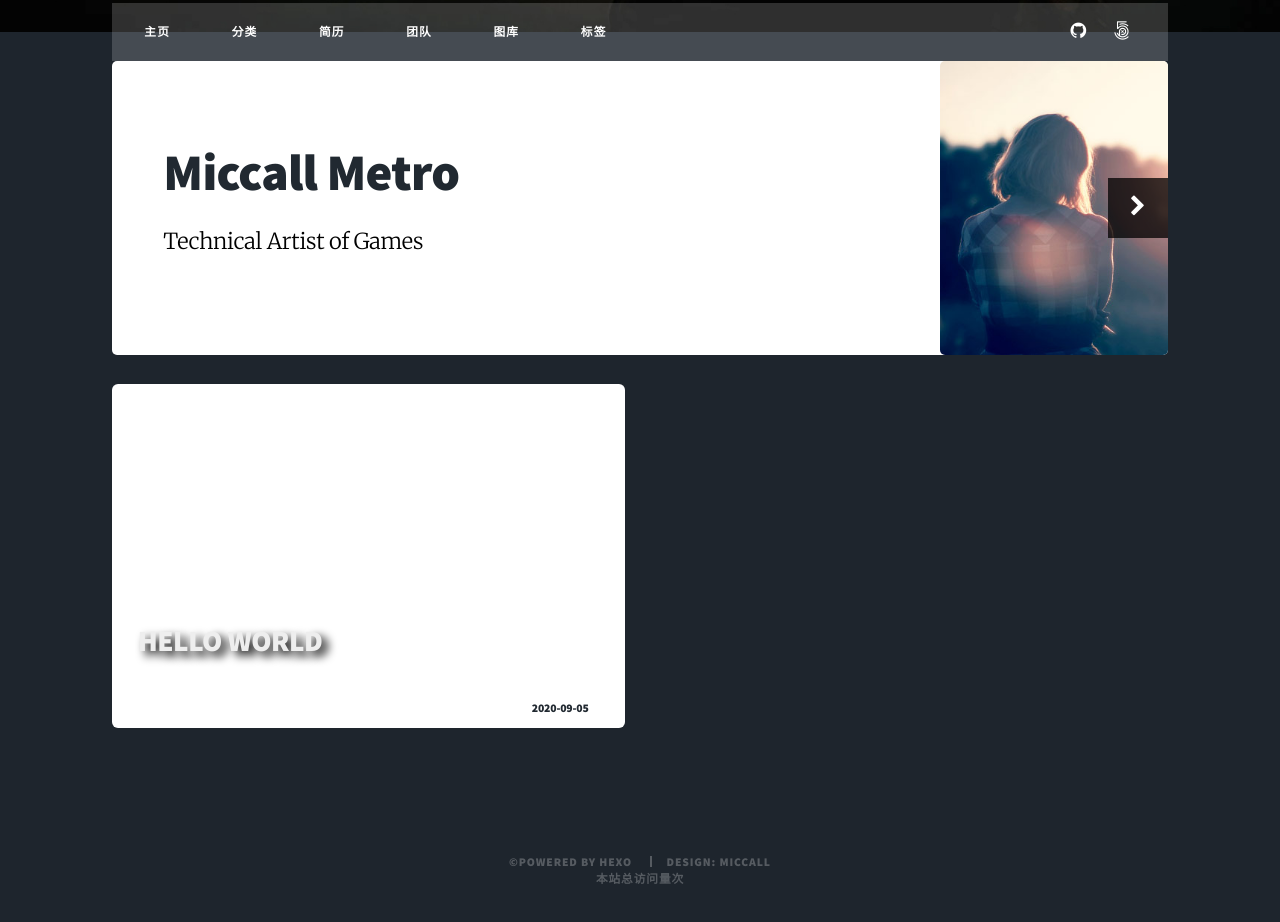
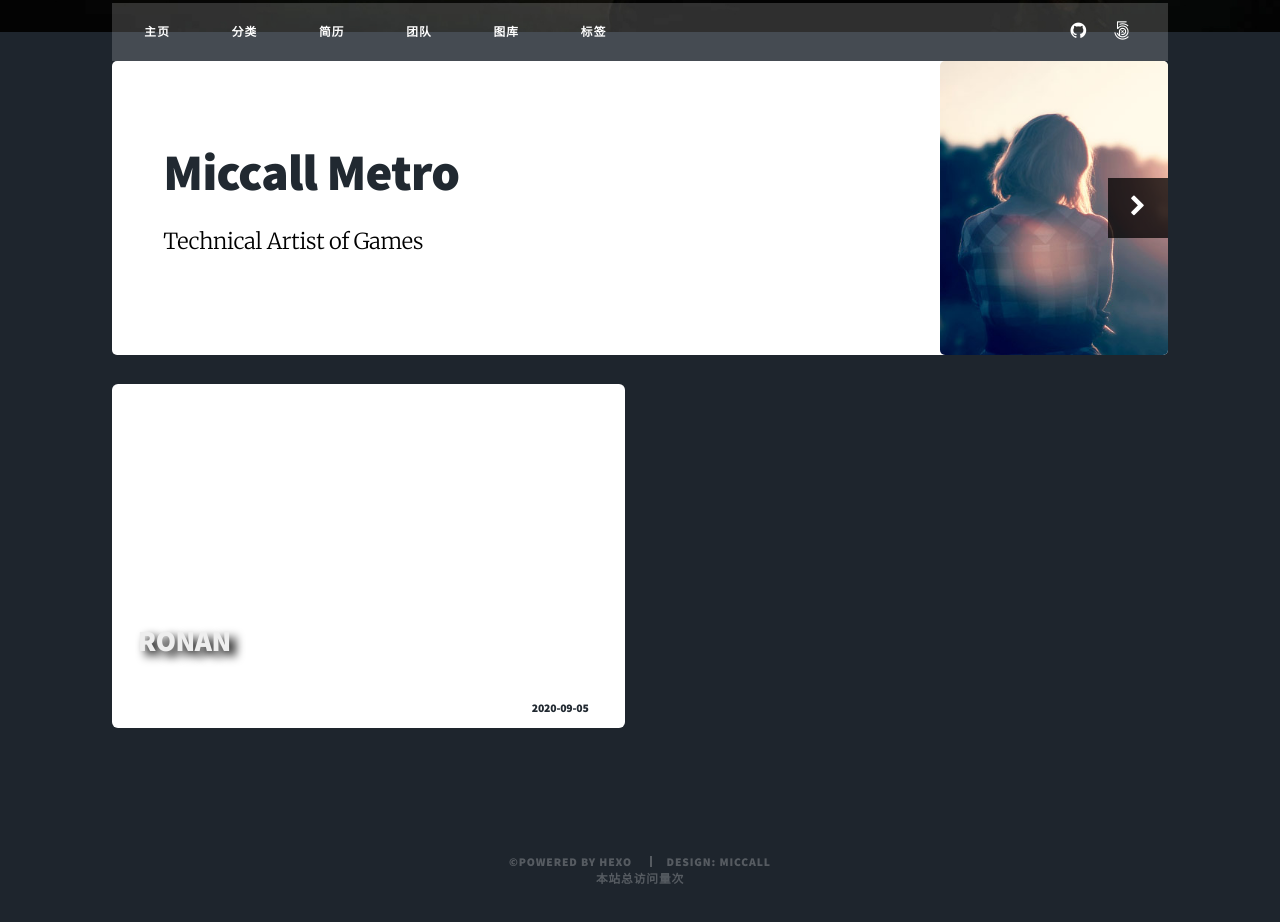
Before and after one commit to Ronanisbest/ronanisbest.github.io, a plain HTML site: page index.html in a window 1280 px wide. Shown: the part 768-1690 px from the top of the page. Drawn offline with nearby package versions, Linux system fonts and the light colour scheme; some packages are replaced by stand-ins of ours; a script that the page names is missing; files whose address does not match are found by name.

Commit message:
Site updated: 2020-09-06 00:05:49

```diff
--- a/index.html
+++ b/index.html
@@ -182,7 +182,7 @@
                        <a href="/2020/09/05/hello-world/">
                         <div class="page_title" style="background-image: url();background-position: center; background-repeat:no-repeat; background-size:cover;-moz-background-size:cover;">
                             <!--标题-->
-                            <h2 class="page_title_text"> Hello World </h2>
+                            <h2 class="page_title_text"> Ronan </h2>
                             <!--段落-->
                         </div>
                         </a>
```
Also changed, not shown: 2020/09/05/hello-world/index.html (+1 -1 lines), archives/2020/09/index.html (+1 -1 lines), archives/2020/index.html (+1 -1 lines), archives/index.html (+1 -1 lines).
